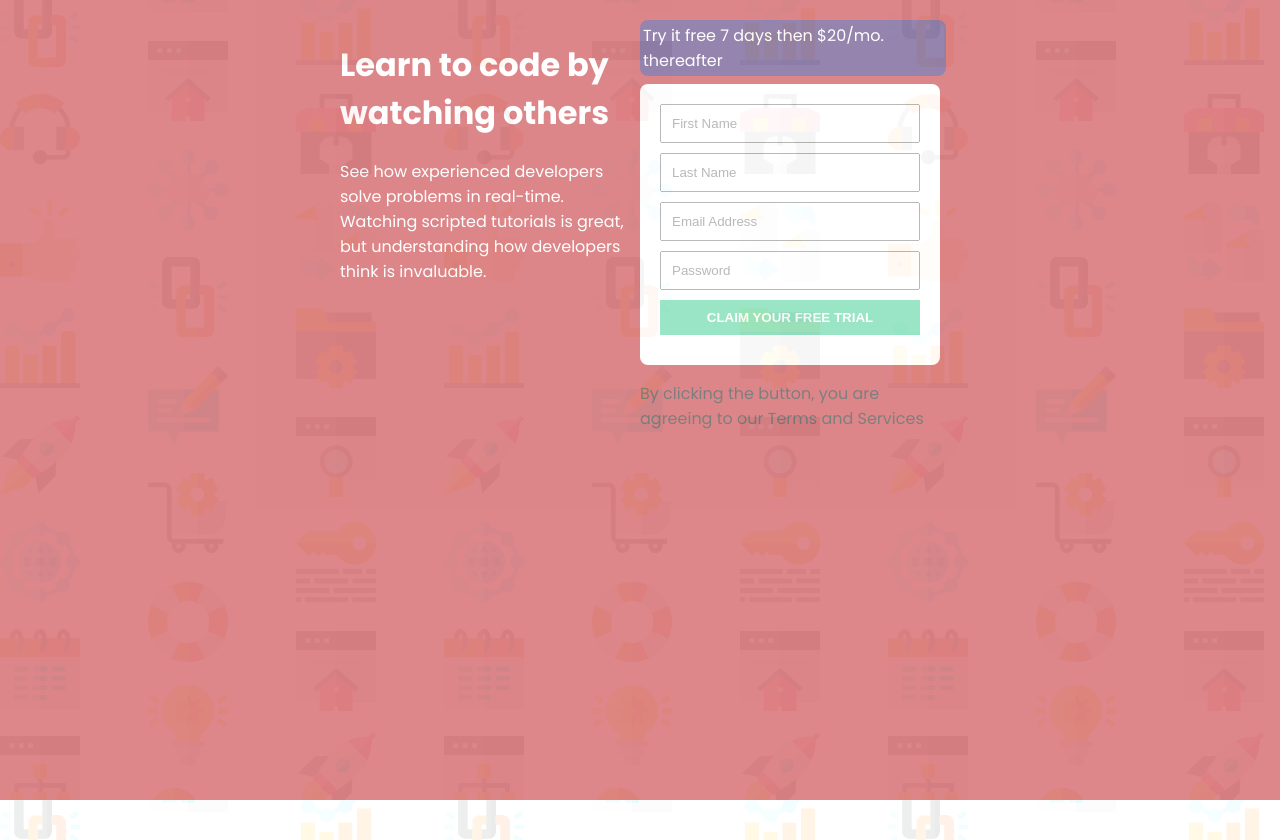
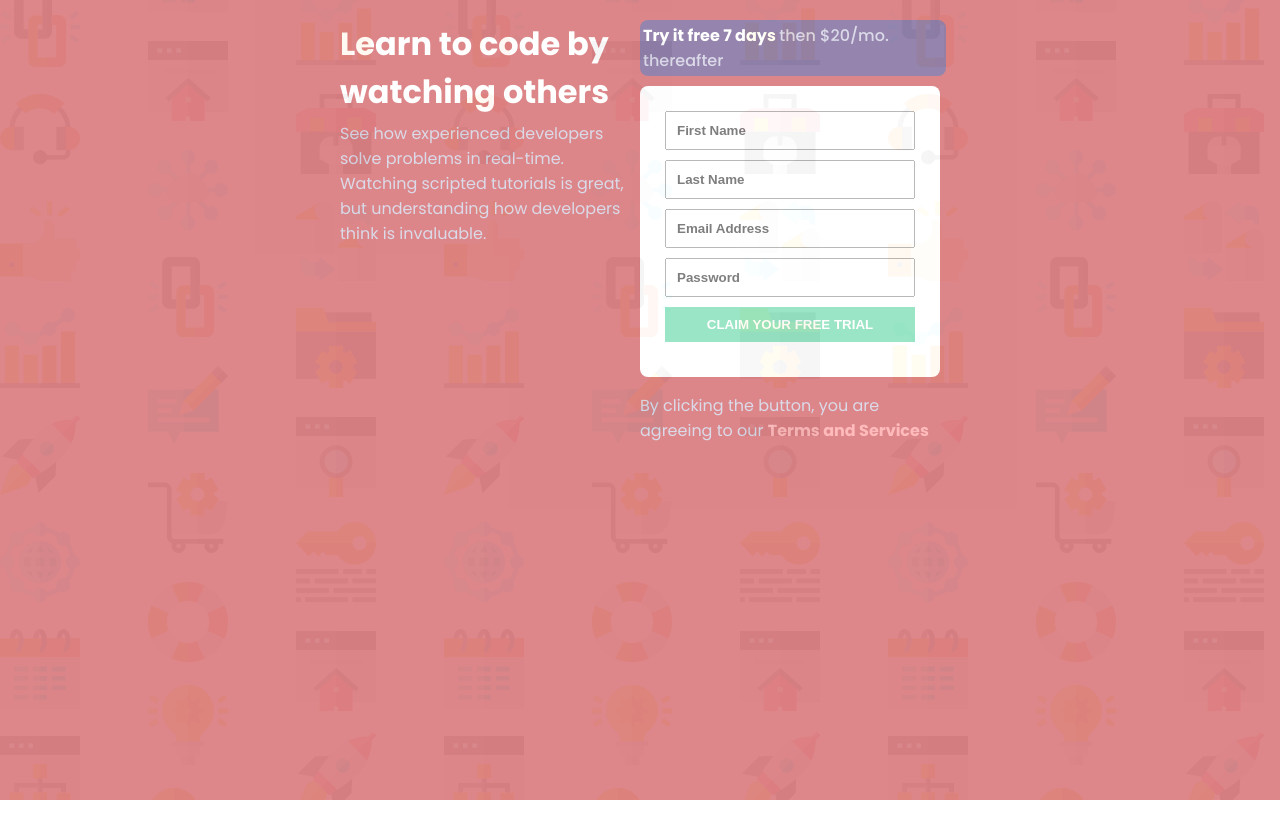
Before and after one commit to BuhleMtshali/form-validation, a plain HTML site: page index.html in a window 1280 px wide. After the commit the page ends 800 px from the top, so only its background shows below. Drawn offline with Linux system fonts and the light colour scheme.

Commit message:
updated the index file

```diff
--- a/index.html
+++ b/index.html
@@ -30,7 +30,7 @@
               <span class="light">then $20/mo. thereafter</span>
             </p>
           </div>
-          <form>
+          <form id="form">
             <input type="text" placeholder="First Name" />
             <input type="text" placeholder="Last Name" />
             <input type="email" placeholder="Email Address" />
--- a/style.css
+++ b/style.css
@@ -19,29 +19,35 @@ body {
   display: grid;
   grid-template-columns: repeat(auto-fit, minmax(300px, 1fr));
   padding: 20px;
-  height: 100vh;
 }
 h1 {
   color: white;
+  margin-top: 0;
+  margin-bottom: 5px;
 }
 .text {
   color: white;
+  margin-top: 0;
+  margin-bottom: 20px;
 }
 .blue-bg {
   background-color: #180e6cdc;
   width: 100%;
   padding: 3px;
   border-radius: 8px;
-  margin-bottom: 8px;
+  margin-bottom: 10px;
+  margin-top: 0;
 }
 .bold {
   margin: 0;
   color: white;
+  font-weight: 700;
 }
 form {
   background-color: white;
-  padding: 20px;
+  padding: 25px;
   border-radius: 8px;
+  max-width: 100%;
 }
 form input[type="text"],
 form input[type="email"],
@@ -60,3 +66,25 @@ form input[type="submit"] {
   cursor: pointer;
   font-weight: 600;
 }
+.light {
+  color: hsl(246, 25%, 77%);
+  font-weight: 500;
+}
+::placeholder {
+  color: black;
+  font-weight: 700;
+}
+.text {
+  color: hsl(246, 25%, 77%);
+}
+.bottom-text {
+  color: hsl(246, 25%, 77%);
+}
+.red-text {
+  color: hsl(0, 100%, 74%);
+  cursor: pointer;
+  font-weight: 700;
+}
+.red-text:hover {
+  color: hsl(249, 10%, 26%);
+}
```
